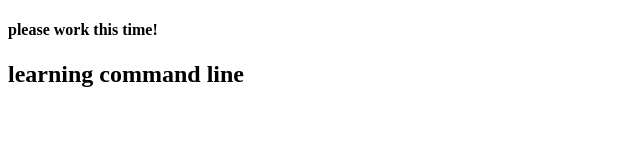
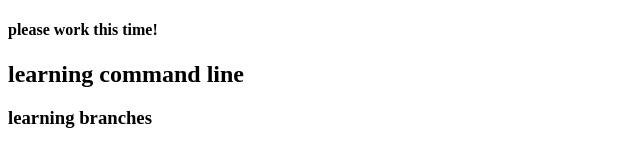
Before and after one commit to Rimjhim2002/test-4, a plain HTML site: page index.html in a window 1280 px wide. Shown: the whole page, without its empty margins (0-640 px from the left). Drawn offline with Linux system fonts and the light colour scheme.

Commit message:
added in 2nd branch

```diff
--- a/index.html
+++ b/index.html
@@ -8,5 +8,6 @@
 <body>
     <h4>please work this time!</h4>
     <h2>learning command line</h2>
+    <h3>learning branches</h3>
 </body>
 </html>
```
